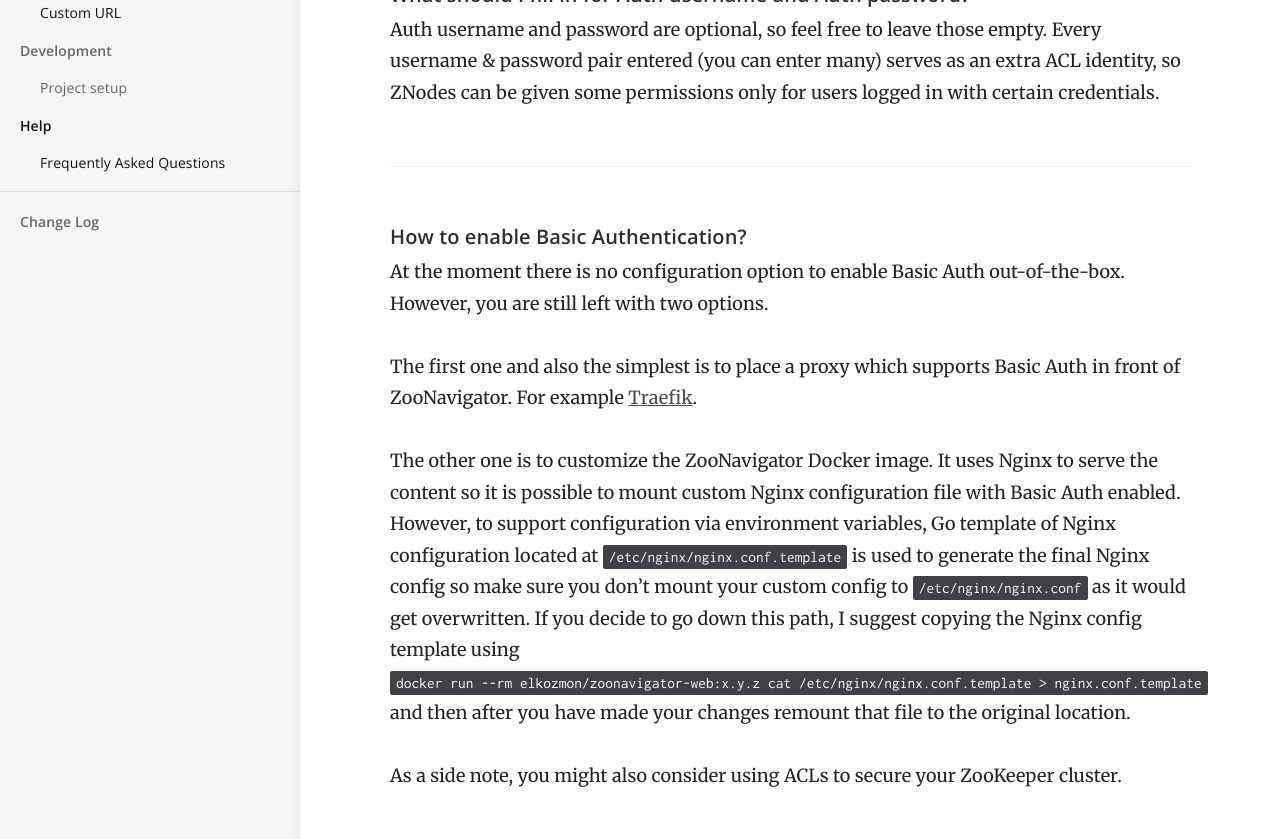
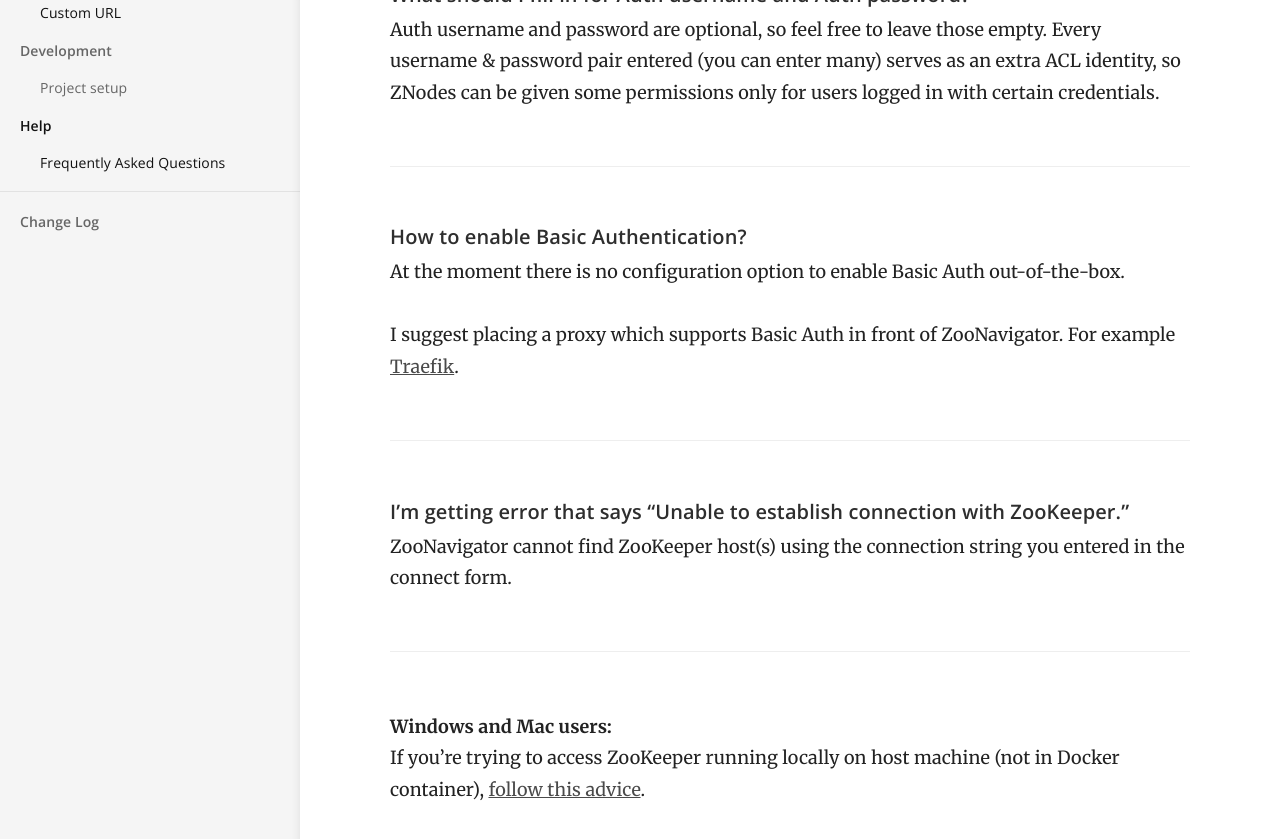
Before and after one commit to elkozmon/zoonavigator, a Jekyll site: the page built from _docs/help/faqs.md, in a window 1280 px wide and 900 px high, scrolled down 435 px. Shown: the top 839 px of the window. Built offline with Jekyll 4.4.1, drawn with Linux system fonts in a browser that asks for light colours; nearby versions of some CDN libraries.

Commit message:
Remove out-of-date part about Nginx

```diff
--- a/_docs/help/faqs.md
+++ b/_docs/help/faqs.md
@@ -18,15 +18,9 @@ Auth username and password are optional, so feel free to leave those empty. Ever
 
 ##### How to enable Basic Authentication?
 
-At the moment there is no configuration option to enable Basic Auth out-of-the-box. However, you are still left with two options.
+At the moment there is no configuration option to enable Basic Auth out-of-the-box.
 
-
-The first one and also the simplest is to place a proxy which supports Basic Auth in front of ZooNavigator. For example [Traefik](https://docs.traefik.io).
-
-
-The other one is to customize the ZooNavigator Docker image. It uses Nginx to serve the content so it is possible to mount custom Nginx configuration file with Basic Auth enabled. However, to support configuration via environment variables, Go template of Nginx configuration located at ``/etc/nginx/nginx.conf.template`` is used to generate the final Nginx config so make sure you don't mount your custom config to ``/etc/nginx/nginx.conf`` as it would get overwritten. If you decide to go down this path, I suggest copying the Nginx config template using ``docker run --rm elkozmon/zoonavigator-web:x.y.z cat /etc/nginx/nginx.conf.template > nginx.conf.template`` and then after you have made your changes remount that file to the original location.
-
-As a side note, you might also consider using ACLs to secure your ZooKeeper cluster.
+I suggest placing a proxy which supports Basic Auth in front of ZooNavigator. For example [Traefik](https://docs.traefik.io).
 
 ---
 
@@ -34,5 +28,7 @@ As a side note, you might also consider using ACLs to secure your ZooKeeper clus
 
 ZooNavigator cannot find ZooKeeper host(s) using the connection string you entered in the connect form.
 
+---
+
 **Windows and Mac users:**
 If you're trying to access ZooKeeper running locally on host machine (not in Docker container), [follow this advice](https://github.com/elkozmon/zoonavigator/issues/40#issue-495910852).
```
